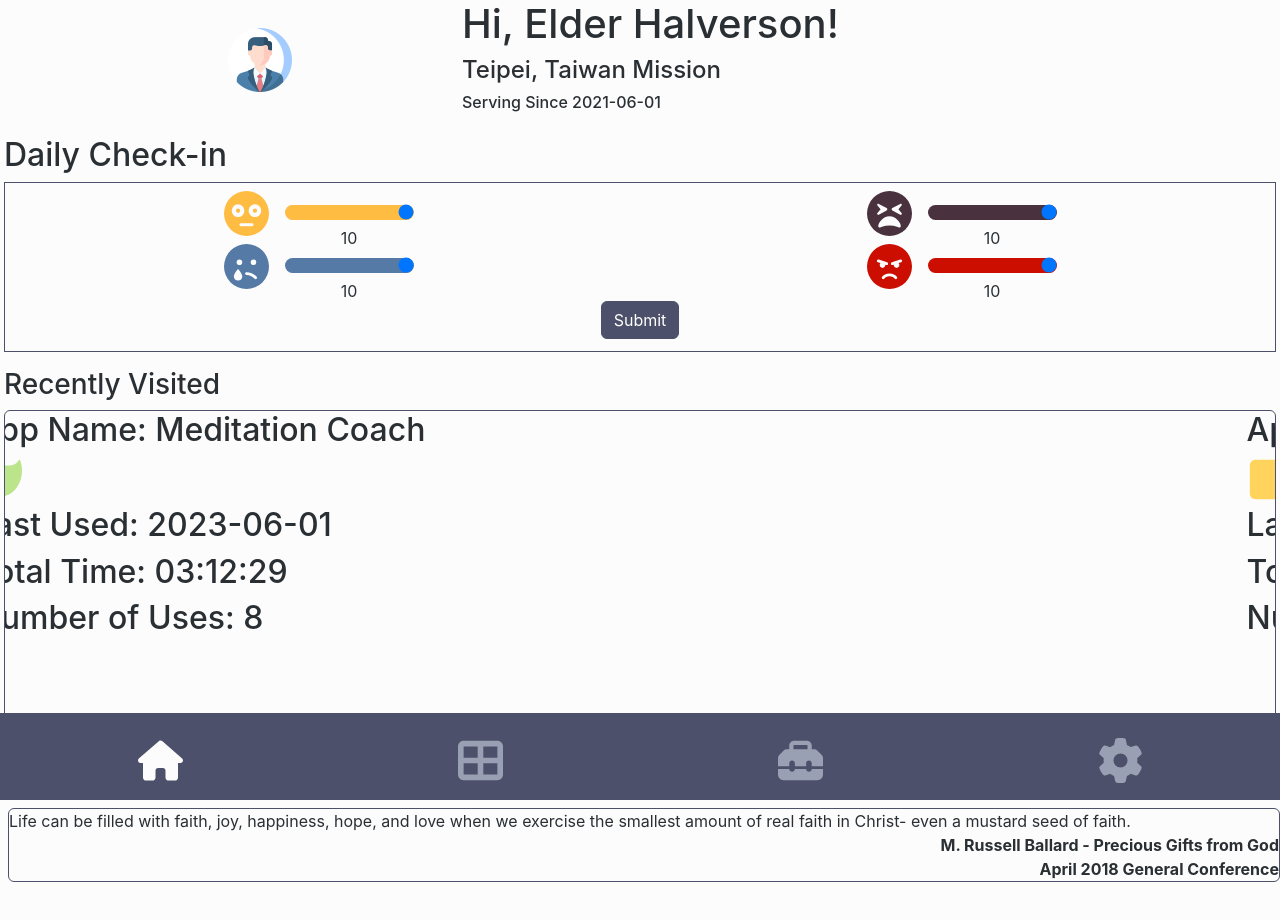
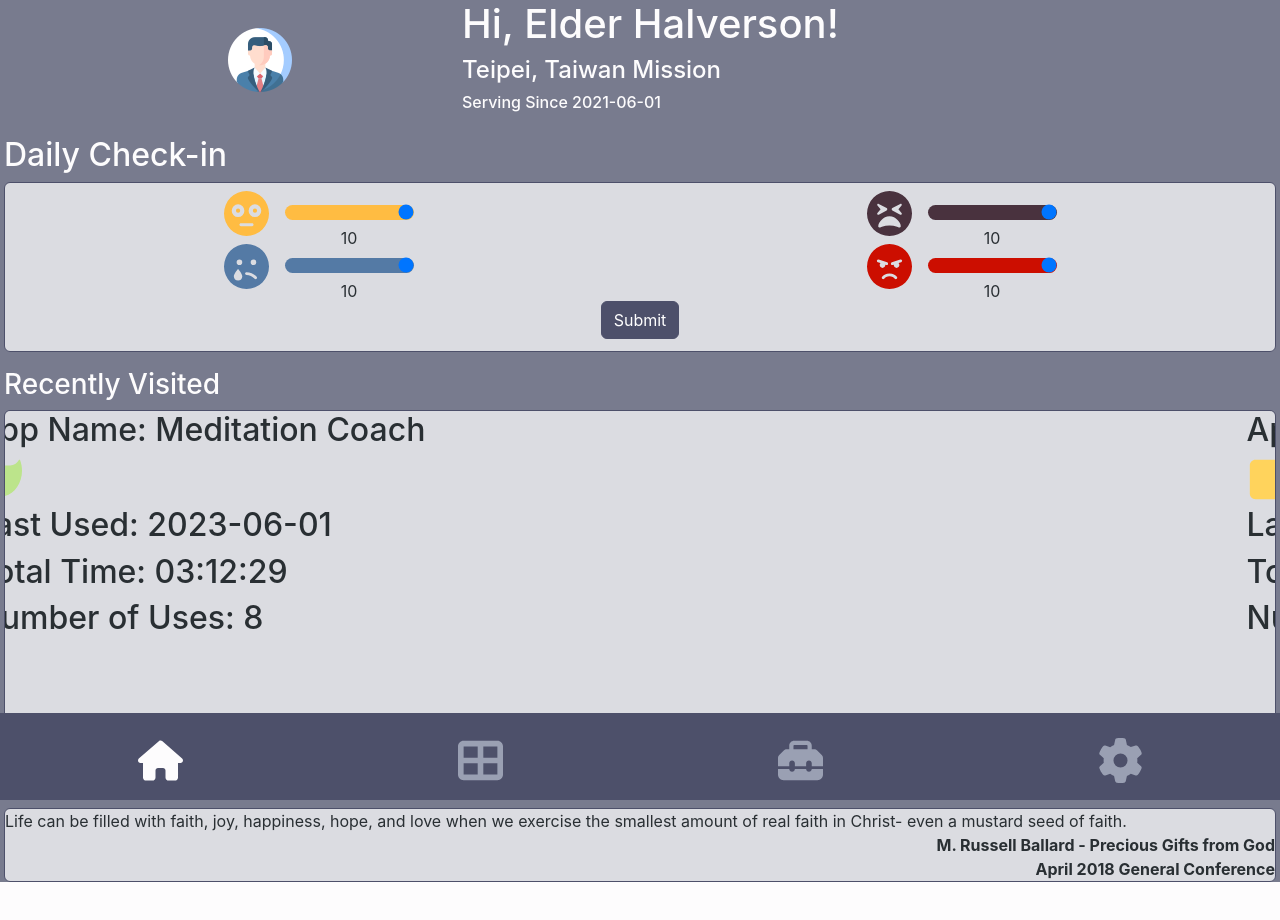
Before and after one commit to ckearl/called-to-heal, a React (Create React App) app: page / in a window 1280 px wide. Shown: the top 920 px of the page. Built offline with nearby package versions, Linux system fonts and the light colour scheme.

Commit message:
main ui updates

```diff
--- a/src/Home.js
+++ b/src/Home.js
@@ -34,7 +34,7 @@ const appUsage = [
 
 function introTopHeader(user, pageChangeHandler) {
   return (
-    <div className="d-flex">
+    <div className="d-flex text-light">
       <div className="container">
         <div className="row align-items-center justify-content-center">
           <div className="col-4 text-center">
@@ -61,14 +61,14 @@ function introTopHeader(user, pageChangeHandler) {
 function recentlyVisited(user, appUsage) {
   return (
     <div>
-      <h3 className="w-100 mt-3 ms-1">Recently Visited</h3>
+      <h3 className="w-100 mt-3 ms-1 text-light">Recently Visited</h3>
       <section className="r-v-slider mt-1 ms-1 me-1 border border-primary rounded">
         <div className="slideshow">
           {appUsage.map((app) => {
             return (
               <div
                 key={app.appName}
-                className="sliderImage"
+                className="sliderImage bg-light bg-opacity-75"
                 // style={{ backgroundColor: app.bgColor }}
               >
                 {recentlyVisitedCardBuilder(user, app)}
@@ -103,9 +103,9 @@ function recentlyVisitedCardBuilder(user, appUsage) {
 function quoteOfTheDay() {
   let quoteOfTheDay = pickRandomQuote();
   return (
-    <div className="w-100 mt-3 ms-1">
-      <h3>Quote of the Day</h3>
-      <section className="q-o-t-d ms-1 me-1 border border-primary rounded">
+    <div className="ms-1 mb-5">
+      <h3 className="mt-3 text-light">Quote of the Day</h3>
+      <section className="q-o-t-d me-1 mb-5 border border-primary rounded bg-light bg-opacity-75">
         <div className="q-o-t-d-content">
           <div className="q-o-t-d-quote">{quoteOfTheDay[0].quote}</div>
           <div className="q-o-t-d-speaker fw-bolder text-end">
@@ -213,11 +213,11 @@ const Home = ({ user, setUser, currentPage, onPageChange }) => {
   };
 
   return (
-    <div className="">
+    <div className="bg-primary bg-opacity-75">
       {introTopHeader(user, pageChangeHandler)}
       <div className="mt-3 w-100">
-        <h2 className="text-start ms-1 me-1">Daily Check-in</h2>
-        <section className="ms-1 me-1 p-1 border border-primary">
+        <h2 className="text-start text-light ms-1 me-1">Daily Check-in</h2>
+        <section className="ms-1 me-1 p-1 border border-primary rounded bg-light bg-opacity-75">
           <form onSubmit={moodFormHandler}>
             <div className="row">
               {IconBuilder("anxious")}
```
